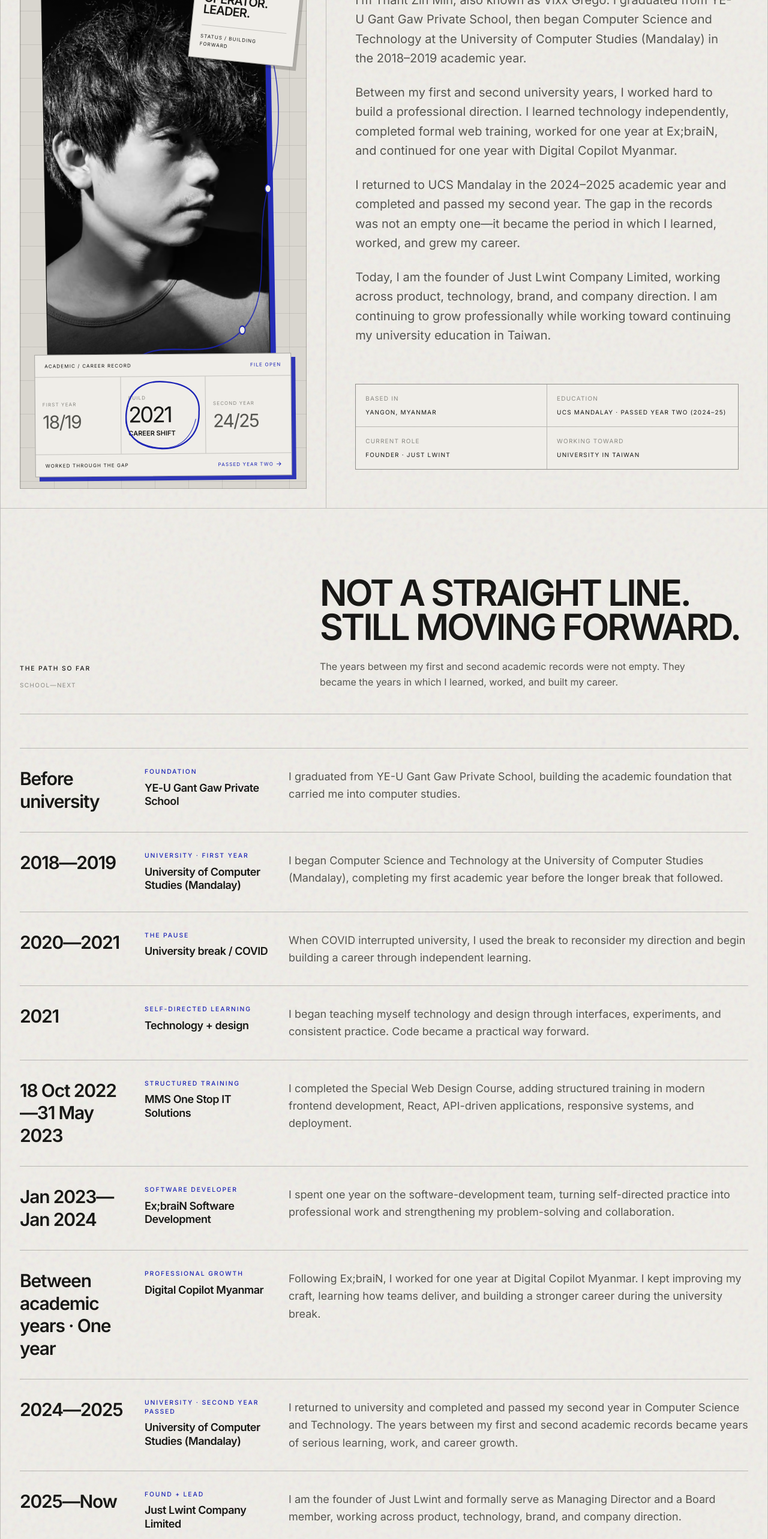
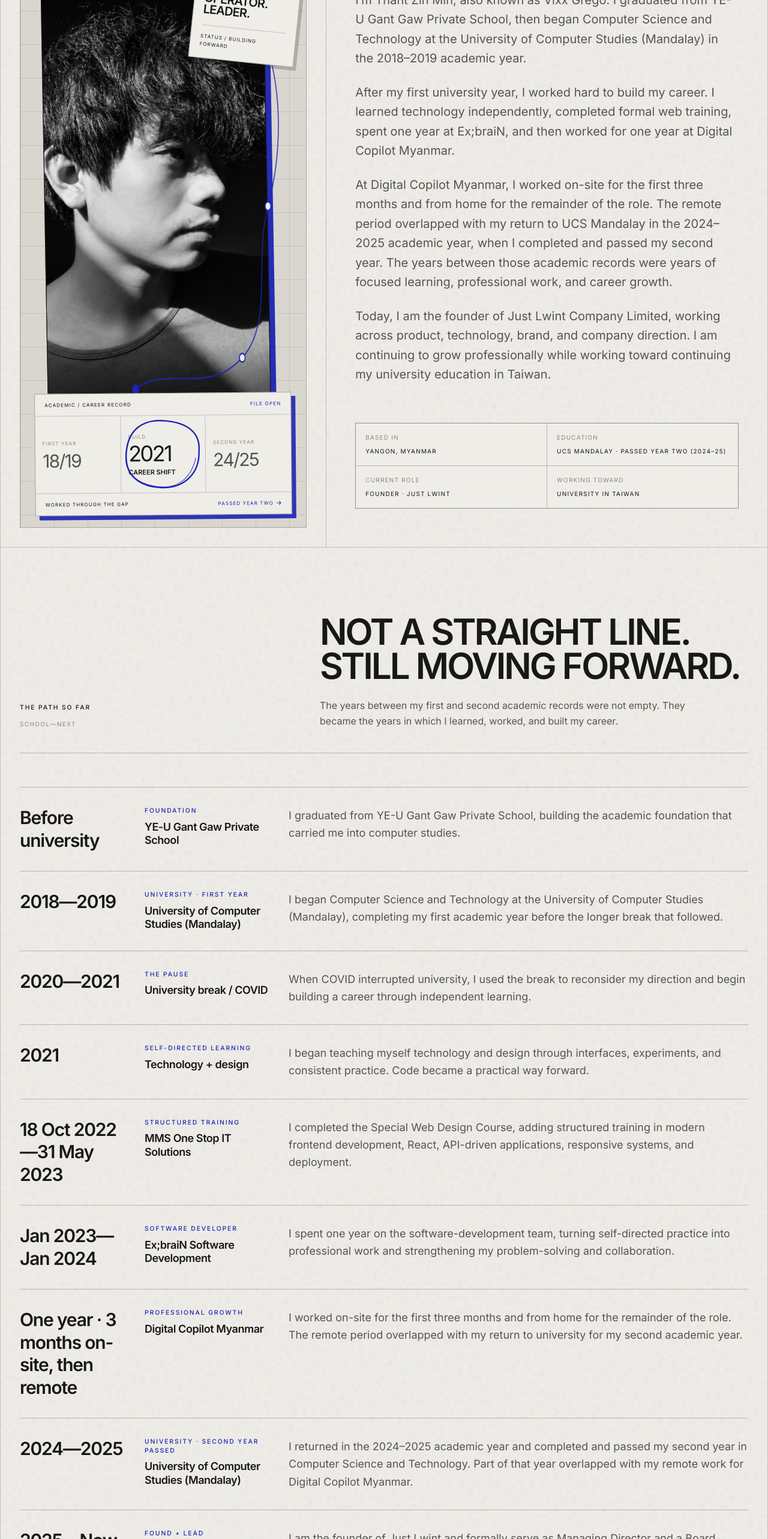
Before and after one commit to GerVaf/show_case, a React (Vite) app: page /about in a window 1280 px wide. Shown: the part 840-3406 px from the top of the page at 60% size. Built offline with nearby package versions, Linux system fonts and the light colour scheme.

Commit message:
Clarify work study overlap and hero identity

```diff
--- a/src/data/story.js
+++ b/src/data/story.js
@@ -36,16 +36,16 @@ export const storyTimeline = [
     text: 'I spent one year on the software-development team, turning self-directed practice into professional work and strengthening my problem-solving and collaboration.',
   },
   {
-    period: 'Between academic years · One year',
+    period: 'One year · 3 months on-site, then remote',
     chapter: 'Professional growth',
     place: 'Digital Copilot Myanmar',
-    text: 'Following Ex;braiN, I worked for one year at Digital Copilot Myanmar. I kept improving my craft, learning how teams deliver, and building a stronger career during the university break.',
+    text: 'I worked on-site for the first three months and from home for the remainder of the role. The remote period overlapped with my return to university for my second academic year.',
   },
   {
     period: '2024—2025',
     chapter: 'University · Second year passed',
     place: 'University of Computer Studies (Mandalay)',
-    text: 'I returned to university and completed and passed my second year in Computer Science and Technology. The years between my first and second academic records became years of serious learning, work, and career growth.',
+    text: 'I returned in the 2024–2025 academic year and completed and passed my second year in Computer Science and Technology. Part of that year overlapped with my remote work for Digital Copilot Myanmar.',
   },
   {
     period: '2025—Now',
--- a/src/pages/AboutPage.jsx
+++ b/src/pages/AboutPage.jsx
@@ -23,8 +23,8 @@ export default function AboutPage() {
             <p className="eyebrow mb-8">My story</p>
             <div className="space-y-6 text-lg leading-relaxed text-ink-muted md:text-xl">
               <p>I’m Thant Zin Min, also known as Vixx Grego. I graduated from YE-U Gant Gaw Private School, then began Computer Science and Technology at the University of Computer Studies (Mandalay) in the 2018–2019 academic year.</p>
-              <p>Between my first and second university years, I worked hard to build a professional direction. I learned technology independently, completed formal web training, worked for one year at Ex;braiN, and continued for one year with Digital Copilot Myanmar.</p>
-              <p>I returned to UCS Mandalay in the 2024–2025 academic year and completed and passed my second year. The gap in the records was not an empty one—it became the period in which I learned, worked, and grew my career.</p>
+              <p>After my first university year, I worked hard to build my career. I learned technology independently, completed formal web training, spent one year at Ex;braiN, and then worked for one year at Digital Copilot Myanmar.</p>
+              <p>At Digital Copilot Myanmar, I worked on-site for the first three months and from home for the remainder of the role. The remote period overlapped with my return to UCS Mandalay in the 2024–2025 academic year, when I completed and passed my second year. The years between those academic records were years of focused learning, professional work, and career growth.</p>
               <p>Today, I am the founder of Just Lwint Company Limited, working across product, technology, brand, and company direction. I am continuing to grow professionally while working toward continuing my university education in Taiwan.</p>
             </div>
           </div>
--- a/src/pages/HomePage.jsx
+++ b/src/pages/HomePage.jsx
@@ -60,7 +60,7 @@ export default function HomePage() {
             <div className="flex flex-col gap-6 border-t border-ink/25 pt-5 xl:flex-row xl:items-end xl:justify-between">
               <div>
                 <p className="font-display max-w-3xl text-2xl leading-tight font-semibold tracking-[-0.035em] md:text-4xl">
-                  I don’t stay <span className="ink-underline">inside one discipline.</span>
+                  I build where <span className="ink-underline">disciplines meet.</span>
                 </p>
                 <p className="mt-5 max-w-2xl text-base leading-relaxed text-ink-muted md:text-lg">
                   I turn ideas into companies, products, brand worlds, and technology people can actually use.
@@ -98,7 +98,7 @@ export default function HomePage() {
               <p className="font-display text-right text-3xl leading-none font-semibold tracking-[-0.055em] uppercase md:text-4xl">Vixx<br />Grego</p>
             </div>
             <div className="absolute inset-x-0 bottom-0 flex items-end justify-between bg-gradient-to-t from-black/80 to-transparent p-6 pt-28 text-white">
-              <p className="font-mono text-[9px] uppercase leading-relaxed tracking-[0.17em]">Portrait / 2026<br />Yangon, Myanmar</p>
+              <p className="font-mono text-[9px] uppercase leading-relaxed tracking-[0.17em]">Portrait / Personal archive<br />Yangon, Myanmar</p>
               <span className="stamp stamp-small border-white/70">Building<br />forward</span>
             </div>
           </m.div>
```
